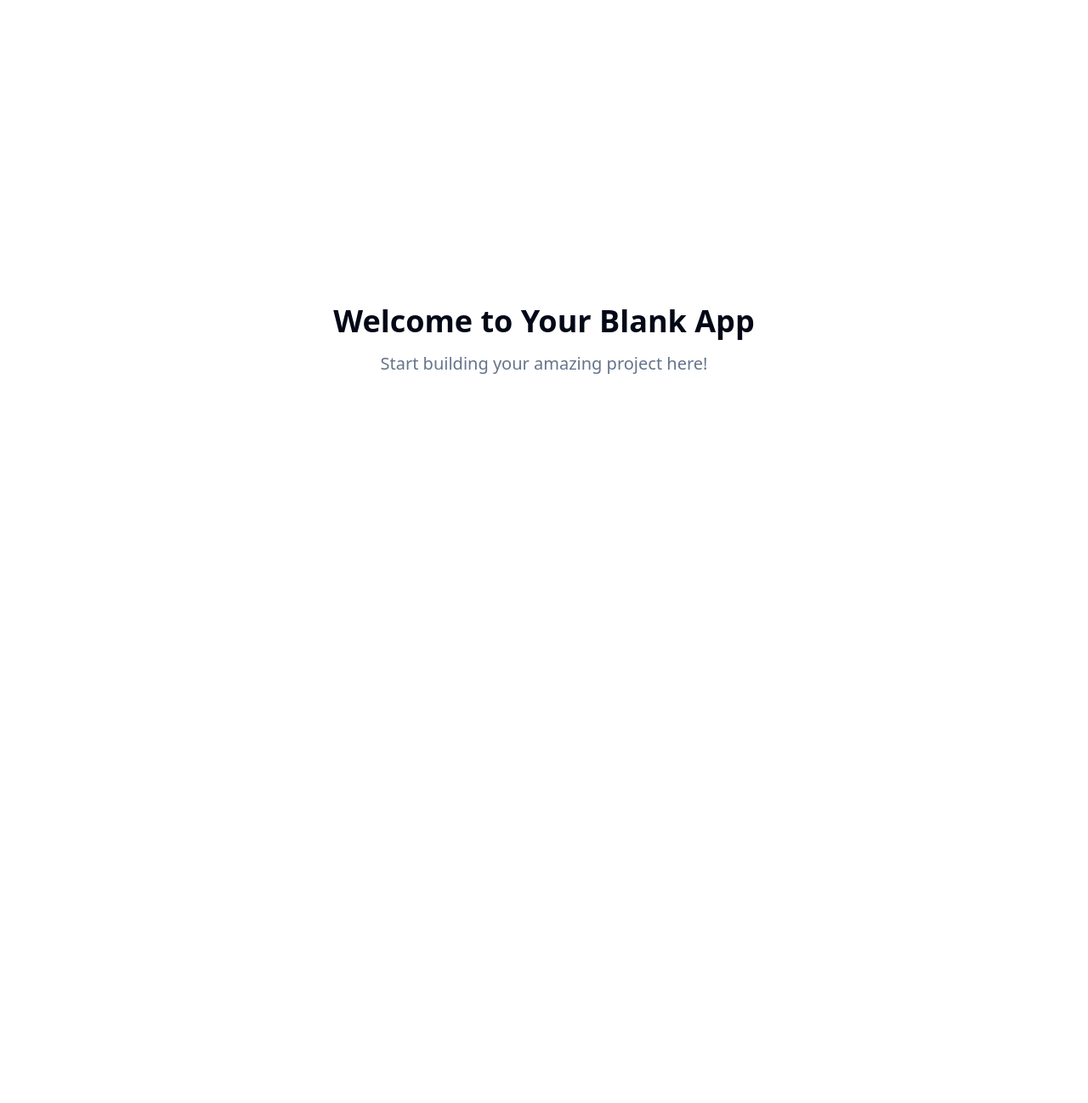
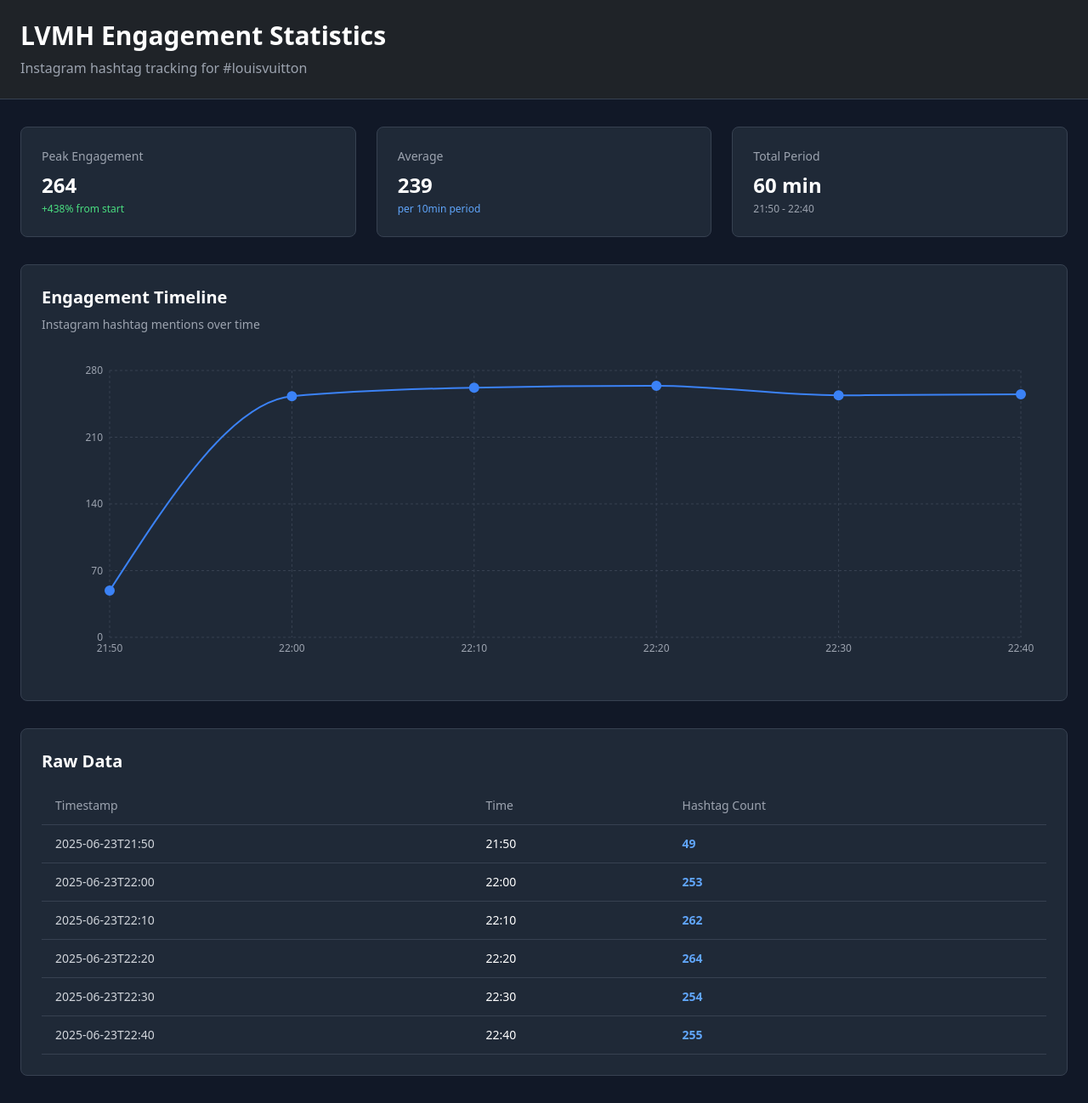
Before and after one commit to ClintTLang/lv-insights-visualizer, a React (Vite) app: page / in a window 1280 px wide. Shown: the whole page at 85% size. Before the commit the page ends 800 px from the top, so only its background shows below. Built offline with nearby package versions, Linux system fonts and the light colour scheme.

Commit message:
feat: Implement LVMH engagement graph
Create a webpage with a dark grey background and a graph displaying engagement statistics. The graph should visualize data from a provided JSON, with hoverable dots and a blue connecting line.

```diff
--- a/src/index.css
+++ b/src/index.css
@@ -1,3 +1,4 @@
+
 @tailwind base;
 @tailwind components;
 @tailwind utilities;
@@ -37,19 +38,12 @@
     --radius: 0.5rem;
 
     --sidebar-background: 0 0% 98%;
-
     --sidebar-foreground: 240 5.3% 26.1%;
-
     --sidebar-primary: 240 5.9% 10%;
-
     --sidebar-primary-foreground: 0 0% 98%;
-
     --sidebar-accent: 240 4.8% 95.9%;
-
     --sidebar-accent-foreground: 240 5.9% 10%;
-
     --sidebar-border: 220 13% 91%;
-
     --sidebar-ring: 217.2 91.2% 59.8%;
   }
 
@@ -101,3 +95,16 @@
     @apply bg-background text-foreground;
   }
 }
+
+/* Custom finance dashboard colors */
+.bg-gray-850 {
+  background-color: rgb(31, 35, 40);
+}
+
+.bg-gray-750 {
+  background-color: rgb(55, 65, 75);
+}
+
+.hover\:bg-gray-750:hover {
+  background-color: rgb(55, 65, 75);
+}
--- a/src/pages/Index.tsx
+++ b/src/pages/Index.tsx
@@ -1,11 +1,134 @@
-// Update this page (the content is just a fallback if you fail to update the page)
+
+import React from 'react';
+import { LineChart, Line, XAxis, YAxis, CartesianGrid, Tooltip, ResponsiveContainer } from 'recharts';
 
 const Index = () => {
+  // Transform the JSON data into the format needed for the chart
+  const engagementData = [
+    { time: "21:50", timestamp: "2025-06-23T21:50", hashtags: 49 },
+    { time: "22:00", timestamp: "2025-06-23T22:00", hashtags: 253 },
+    { time: "22:10", timestamp: "2025-06-23T22:10", hashtags: 262 },
+    { time: "22:20", timestamp: "2025-06-23T22:20", hashtags: 264 },
+    { time: "22:30", timestamp: "2025-06-23T22:30", hashtags: 254 },
+    { time: "22:40", timestamp: "2025-06-23T22:40", hashtags: 255 }
+  ];
+
+  const CustomTooltip = ({ active, payload, label }: any) => {
+    if (active && payload && payload.length) {
+      return (
+        <div className="bg-gray-800 border border-gray-600 rounded-lg p-3 shadow-lg">
+          <p className="text-gray-300 text-sm">{`Time: ${label}`}</p>
+          <p className="text-blue-400 font-semibold">
+            {`Hashtags: ${payload[0].value.toLocaleString()}`}
+          </p>
+        </div>
+      );
+    }
+    return null;
+  };
+
   return (
-    <div className="min-h-screen flex items-center justify-center bg-background">
-      <div className="text-center">
-        <h1 className="text-4xl font-bold mb-4">Welcome to Your Blank App</h1>
-        <p className="text-xl text-muted-foreground">Start building your amazing project here!</p>
+    <div className="min-h-screen bg-gray-900 text-white">
+      {/* Header */}
+      <div className="border-b border-gray-700 bg-gray-850">
+        <div className="max-w-7xl mx-auto px-6 py-6">
+          <h1 className="text-3xl font-bold text-white mb-2">LVMH Engagement Statistics</h1>
+          <p className="text-gray-400">Instagram hashtag tracking for #louisvuitton</p>
+        </div>
+      </div>
+
+      {/* Main Content */}
+      <div className="max-w-7xl mx-auto px-6 py-8">
+        {/* Stats Cards */}
+        <div className="grid grid-cols-1 md:grid-cols-3 gap-6 mb-8">
+          <div className="bg-gray-800 border border-gray-700 rounded-lg p-6">
+            <h3 className="text-sm font-medium text-gray-400 mb-2">Peak Engagement</h3>
+            <p className="text-2xl font-bold text-white">264</p>
+            <p className="text-xs text-green-400 mt-1">+438% from start</p>
+          </div>
+          <div className="bg-gray-800 border border-gray-700 rounded-lg p-6">
+            <h3 className="text-sm font-medium text-gray-400 mb-2">Average</h3>
+            <p className="text-2xl font-bold text-white">239</p>
+            <p className="text-xs text-blue-400 mt-1">per 10min period</p>
+          </div>
+          <div className="bg-gray-800 border border-gray-700 rounded-lg p-6">
+            <h3 className="text-sm font-medium text-gray-400 mb-2">Total Period</h3>
+            <p className="text-2xl font-bold text-white">60 min</p>
+            <p className="text-xs text-gray-400 mt-1">21:50 - 22:40</p>
+          </div>
+        </div>
+
+        {/* Chart */}
+        <div className="bg-gray-800 border border-gray-700 rounded-lg p-6">
+          <div className="mb-6">
+            <h2 className="text-xl font-semibold text-white mb-2">Engagement Timeline</h2>
+            <p className="text-gray-400 text-sm">Instagram hashtag mentions over time</p>
+          </div>
+
+          <div className="h-96">
+            <ResponsiveContainer width="100%" height="100%">
+              <LineChart
+                data={engagementData}
+                margin={{
+                  top: 20,
+                  right: 30,
+                  left: 20,
+                  bottom: 20,
+                }}
+              >
+                <CartesianGrid strokeDasharray="3 3" stroke="#374151" />
+                <XAxis
+                  dataKey="time"
+                  stroke="#9CA3AF"
+                  fontSize={12}
+                  tickLine={false}
+                  axisLine={false}
+                />
+                <YAxis
+                  stroke="#9CA3AF"
+                  fontSize={12}
+                  tickLine={false}
+                  axisLine={false}
+                  tickFormatter={(value) => value.toLocaleString()}
+                />
+                <Tooltip content={<CustomTooltip />} />
+                <Line
+                  type="monotone"
+                  dataKey="hashtags"
+                  stroke="#3B82F6"
+                  strokeWidth={2}
+                  dot={{ fill: '#3B82F6', strokeWidth: 2, r: 5 }}
+                  activeDot={{ r: 7, fill: '#60A5FA' }}
+                />
+              </LineChart>
+            </ResponsiveContainer>
+          </div>
+        </div>
+
+        {/* Data Table */}
+        <div className="bg-gray-800 border border-gray-700 rounded-lg p-6 mt-8">
+          <h2 className="text-xl font-semibold text-white mb-4">Raw Data</h2>
+          <div className="overflow-x-auto">
+            <table className="w-full text-sm">
+              <thead>
+                <tr className="border-b border-gray-700">
+                  <th className="text-left py-3 px-4 text-gray-400 font-medium">Timestamp</th>
+                  <th className="text-left py-3 px-4 text-gray-400 font-medium">Time</th>
+                  <th className="text-left py-3 px-4 text-gray-400 font-medium">Hashtag Count</th>
+                </tr>
+              </thead>
+              <tbody>
+                {engagementData.map((item, index) => (
+                  <tr key={index} className="border-b border-gray-700 hover:bg-gray-750">
+                    <td className="py-3 px-4 text-gray-300">{item.timestamp}</td>
+                    <td className="py-3 px-4 text-white font-medium">{item.time}</td>
+                    <td className="py-3 px-4 text-blue-400 font-semibold">{item.hashtags.toLocaleString()}</td>
+                  </tr>
+                ))}
+              </tbody>
+            </table>
+          </div>
+        </div>
       </div>
     </div>
   );
```
